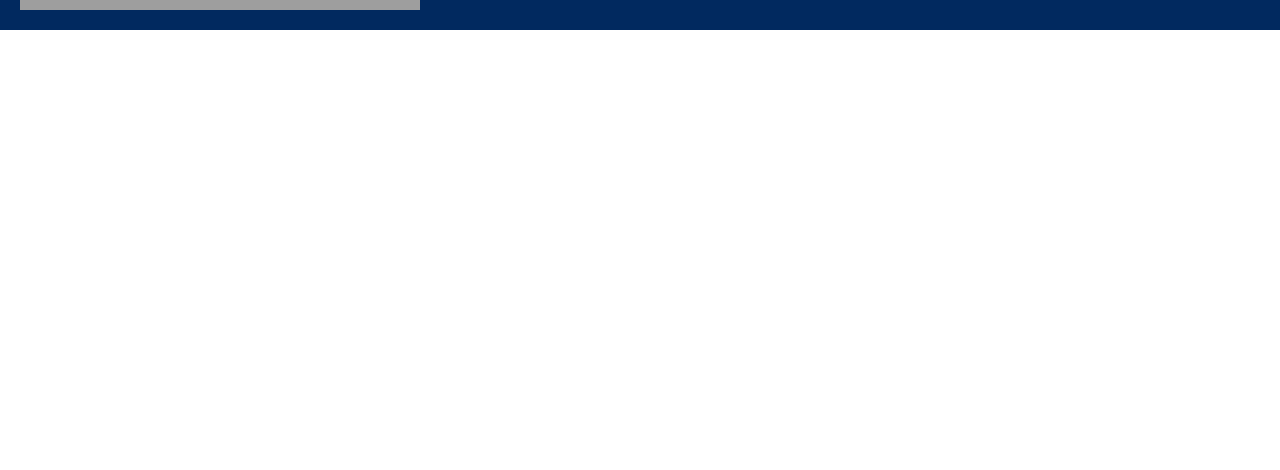
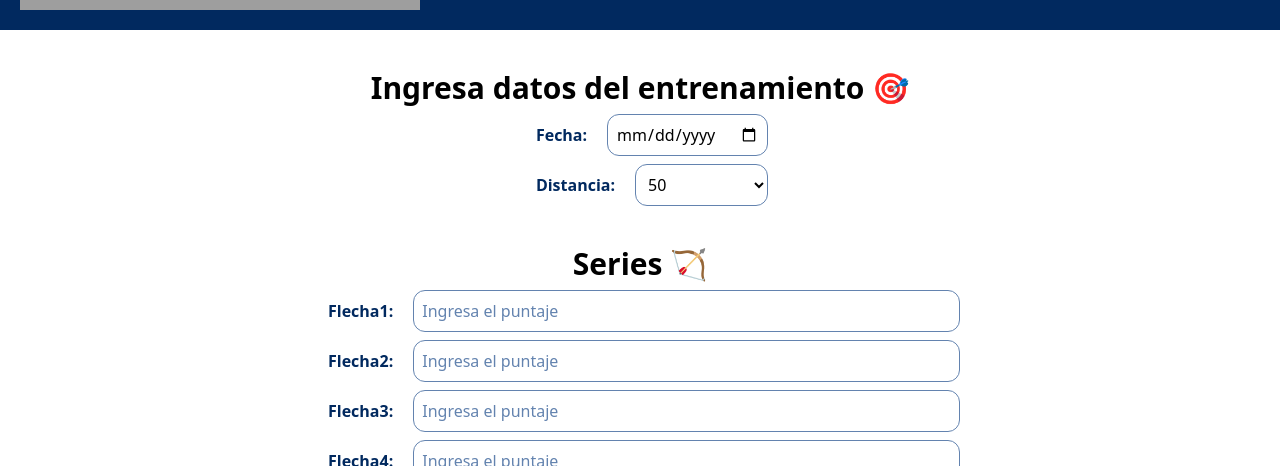
Before and after one commit to Cassie70/TiroconFront, an Angular app: page /entrenamiento in a window 1280 px wide. Before the commit this address led to /. Shown: the part 310-780 px from the top of the page. Built offline with nearby package versions, Linux system fonts and the light colour scheme; grey boxes are pictures that could not be loaded.

Commit message:
entrenamiento y correccion de botones

```diff
--- a/src/app/app.routes.ts
+++ b/src/app/app.routes.ts
@@ -1,12 +1,14 @@
 import { Routes } from '@angular/router';
 import { Index } from './pages/index/index';
 import { Registro } from './pages/registro/registro';
+import {Competencia} from './pages/competencia/competencia';
 import { Entrenamiento } from './pages/entrenamiento/entrenamiento';
-import {Competencia} from './pages/competencia/competencia';
 
 
 export const routes: Routes = [
   {path: '', redirectTo: 'index', pathMatch: 'full'},
   {path: 'index', component: Index},
-  {path: 'registro', component: Registro}
+  {path: 'registro', component: Registro},
+  {path: 'competencia', component: Competencia},
+  {path: 'entrenamiento', component: Entrenamiento}
 ];
--- a/src/app/pages/competencia/competencia.html
+++ b/src/app/pages/competencia/competencia.html
@@ -68,7 +68,7 @@
   <article class="">
     <button
       type="submit"
-      class="submit-form-button"
+      class="submit-form-button-yellow"
     >
       Registrar competencia
     </button>
--- a/src/app/pages/entrenamiento/entrenamiento.html
+++ b/src/app/pages/entrenamiento/entrenamiento.html
@@ -1,84 +1,57 @@
-<
 <form class="flex flex-col mx-auto mt-10 items-center">
-  <h1 class="text-3xl font-bold">Ingresa Datos de Entrenamiento 🎯</h1>
+    <h1 class="text-3xl font-bold">Ingresa datos del entrenamiento 🎯</h1>
     <article class="flex">
         <section flex class="flex flex-col w-full ml-4">
-          <div>
-      <label for="fecha" class="font-semibold mt-4">Fecha:</label>
-      <input
-        type="date"
-        id="fecha"
-        name="nombre"
-        class="border border-gray-300 rounded-xl p-1 mt-8"
-        placeholder="Escribe tu nombre"
-      />
+            <div class="input-and-label-container">
+                <label for="fecha" class="label-form">Fecha:</label>
+                <input type="date" id="fecha" name="fecha" class="input-form"
+                    placeholder="Escribe la fecha del entrenamiento" />
             </div>
-    <div>
-      <label for="distancia" class="font-semibold mt-4">Distancia:</label>
-      <input
-        type="number"
-        id="distancia"
-        name="apellido"
-        class="border border-gray-300 rounded-xl p-1 mt-8"
-        placeholder="Escribe tu apellido"
-      />
+            <div class="input-and-label-container w-full">
+                <label for="distancia" class="label-form">Distancia:</label>
+                <select name="distancias" class="input-form">
+                    <option value="distancia18">18</option>
+                    <option value="distancia50" selected>50</option>
+                    <option value="distancia70">70</option>
+                </select>
             </div>
         </section>
     </article>
-
-  <article class="">
+    <!-- FLECHAS -->
+    <article class="flex flex-col mt-6 w-1/2 m-bo">
         <h1 class="text-3xl font-bold mt-4 text-center">
             Series 🏹
         </h1>
-    <label for="flecha1" class="font-semibold mt-4">Flecha 1:</label>
-    <input
-      type="number"
-      id="flecha1"
-      name="tipo"
-      class="border border-gray-300 rounded-xl p-1 mt-8"
-      placeholder="Escribe el tipo de arco"
-    />
 
-    <label for="flecha2" class="font-semibold mt-4">Flecha 2:</label>
-    <input
-      type="number"
-      id="flecha2"
-      name="tipo"
-      class="border border-gray-300 rounded-xl p-1 mt-8"
-      placeholder="Escribe el tipo de arco"
-    />
-    <label for="flecha3" class="font-semibold mt-4">Flecha 3:</label>
-    <input
-      type="number"
-      id="flecha3"
-      name="tipo"
-      class="border border-gray-300 rounded-xl p-1 mt-8"
-      placeholder="Escribe el tipo de arco"
-    />
-    <label for="flecha4" class="font-semibold mt-4">Flecha 4:</label>
-    <input
-      type="number"
-      id="flecha4"
-      name="tipo"
-      class="border border-gray-300 rounded-xl p-1 mt-8"
-      placeholder="Escribe el tipo de arco"
-    />
-    <label for="flecha5" class="font-semibold mt-4">Flecha 5:</label>
-    <input
-      type="number"
-      id="flecha5"
-      name="tipo"
-      class="border border-gray-300 rounded-xl p-1 mt-8"
-      placeholder="Escribe el tipo de arco"
-    />
-    <label for="flecha6" class="font-semibold mt-4">Flecha 6:</label>
-    <input
-      type="number"
-      id="flecha6"
-      name="tipo"
-      class="border border-gray-300 rounded-xl p-1 mt-8"
-      placeholder="Escribe el tipo de arco"
-    />
-
+        <!-- Cantidad de flechas -->
+        <div class="input-and-label-container">
+            <label for="flecha1" class="label-form">Flecha1:</label>
+            <input type="number" id="flecha1" name="flecha1" class="input-form" placeholder="Ingresa el puntaje" min="0" max="10" />
+        </div>
+        <div class="input-and-label-container">
+            <label for="flecha2" class="label-form">Flecha2:</label>
+            <input type="number" id="flecha2" name="flecha2" class="input-form" placeholder="Ingresa el puntaje" min="0" max="10" />
+        </div>
+        <div class="input-and-label-container">
+            <label for="flecha3" class="label-form">Flecha3:</label>
+            <input type="number" id="flecha3" name="flecha3" class="input-form" placeholder="Ingresa el puntaje" min="0" max="10" />
+        </div>
+        <div class="input-and-label-container">
+            <label for="flecha4" class="label-form">Flecha4:</label>
+            <input type="number" id="flecha4" name="flecha4" class="input-form" placeholder="Ingresa el puntaje" min="0" max="10"/>
+        </div>
+        <div class="input-and-label-container">
+            <label for="flecha5" class="label-form">Flecha5:</label>
+            <input type="number" id="flecha5" name="flecha5" class="input-form" placeholder="Ingresa el puntaje" min="0" max="10" />
+        </div>
+        <div class="input-and-label-container">
+            <label for="flecha6" class="label-form">Flecha6:</label>
+            <input type="number" id="flecha6" name="flecha6" class="input-form" placeholder="Ingresa el puntaje" min="0" max="10"/>
+        </div>
+    </article>
+    <article class="">
+        <button type="submit" class="submit-form-button-blue">
+            Registrar competencia
+        </button>
     </article>
 </form>
--- a/src/styles.css
+++ b/src/styles.css
@@ -7,6 +7,7 @@
   --color-selective-yellow-hover: #e79e1f;
   --color-serulian-30: #b0dbfa;
   --color-serulian-100: #2b9def;
+  --color-serulian-hover: #307BEB;
   --color-royalblue-30: #6383af;
 }
 
@@ -23,6 +24,9 @@
   @apply ml-2 font-semibold text-[var(--color-royalblue-100)]
 }
 
-.submit-form-button{
-  @apply bg-[var(--color-serulian-100)] text-black font-bold py-2 px-4 rounded-lg mt-6 hover:bg-[var(--color-selective-yellow-hover)] transition-colors duration-300;
+.submit-form-button-blue{
+  @apply bg-[var(--color-serulian-100)] text-black font-bold py-2 px-4 rounded-lg mt-6 hover:bg-[var(--color-serulian-hover)] transition-colors duration-300;
 }
+.submit-form-button-yellow{
+  @apply bg-[var(--color-selective-yellow)] text-black font-bold py-2 px-4 rounded-lg mt-6 hover:bg-[var(--color-selective-yellow)] transition-colors duration-300;
+}
```
Lines whose indentation alone changed are shown as unchanged.
